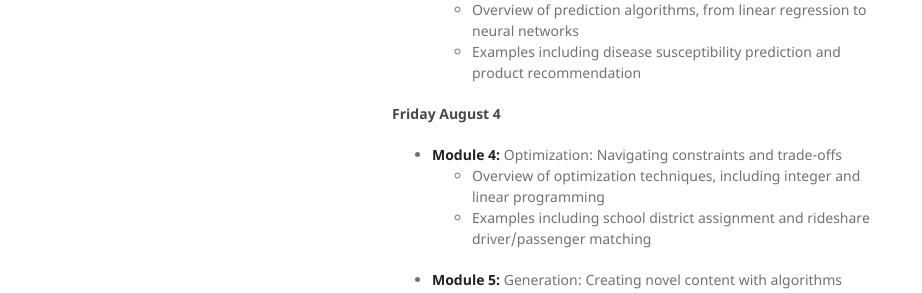
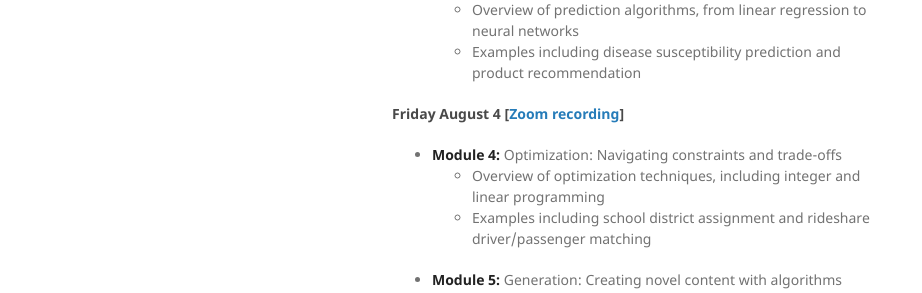
Before and after one commit to juliefrwang/applications-of-data-science-workshop, a Jekyll site: the page built from index.md, in a window 1280 px wide. Shown: the part 1474-1767 px from the top of the page, without its empty margins (178-1100 px from the left). Built offline with Jekyll 4.4.1, drawn with Linux system fonts in a browser that asks for light colours; our own code applies the rules of GitHub Pages for plain Markdown files.

Commit message:
Add 2nd day zoom link

```diff
--- a/index.md
+++ b/index.md
@@ -42,7 +42,7 @@ A recent PhD from ICME, Julia Olivieri is an Assistant Professor of Computer Sci
 
   <!-- - [Jupyter notebook](https://nbviewer.org/urls/dl.dropbox.com/s/8f06s0oetf5utxd/ICME%20Data%20Privacy%20%26%20Ethics%20Course.ipynb) -->
 
-#### Friday August 4 <!--[[slides](/docs/day2-dp-transparency-regulation.pdf)] [[zoom recording](https://stanford.zoom.us/rec/share/Zq3mqcYu1on_zbCgv8uOjdB6ajBcM76GjH1svFK25JgC4vXuLG3NeU7HTiWverBN.aBh9JBlYnp4uCd-B?startTime=1660679030000)]-->
+#### Friday August 4 [[Zoom recording](https://stanford.zoom.us/rec/share/rOKVW0F8XiKS5mbppFE_MkqXJFRo0gsuiZTw-2yCODGsWTDPVz2HdQDqxSPB9kc-.2Z7immxEfjPwhssc?startTime=1691178227000)]
 - __Module 4:__ <!--(1:00-2:00 PM)-->
   Optimization: Navigating constraints and trade-offs
     - Overview of optimization techniques, including integer and linear programming
```
